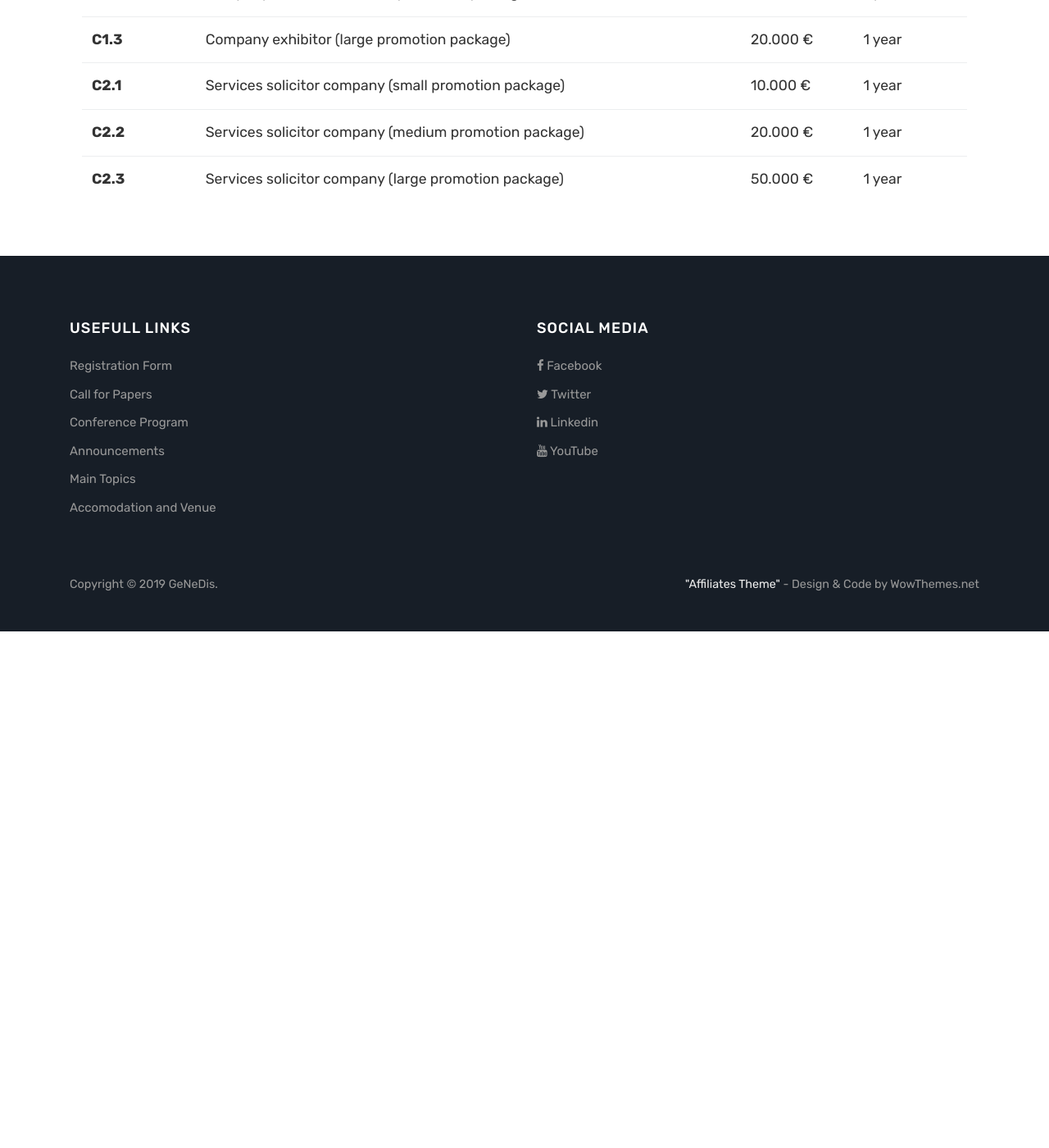
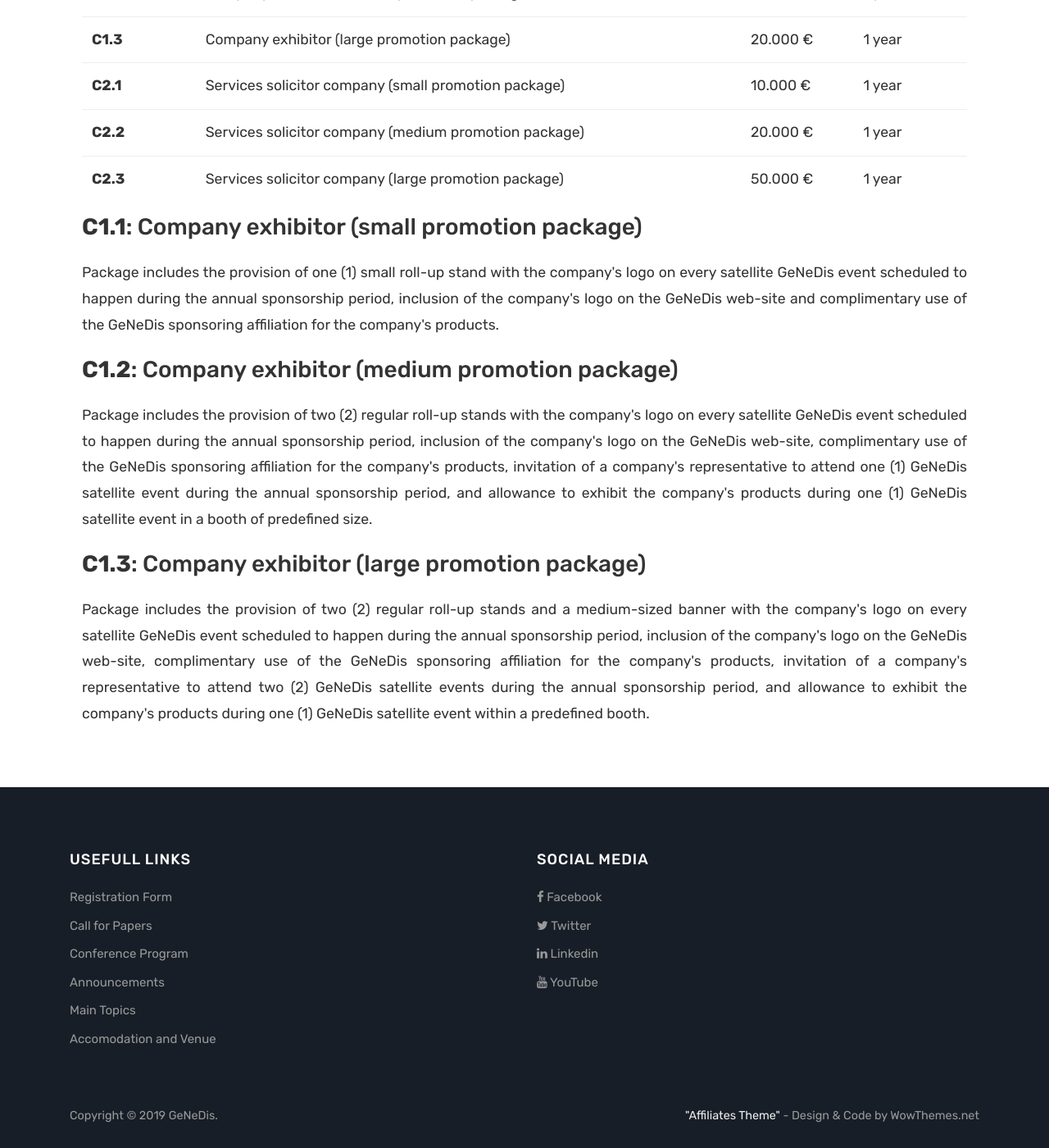
Before and after one commit to Covide-1797/genedis, a Jekyll site: the page built from pages/partnership.html, in a window 1280 px wide and 1400 px high, scrolled down 706 px. Shown: the whole window at 82% size. Built offline with Jekyll 4.4.1, drawn with Linux system fonts in a browser that asks for light colours; before the commit the page ends 1476 px from its top, so only the background shows below that; some of the changed text lies outside the part shown.

Commit message:
Update partnership.html

```diff
--- a/pages/partnership.html
+++ b/pages/partnership.html
@@ -1,14 +1,14 @@
 ---
 layout: page
-title: GeNeDis Fees & Sponsorship Packages
+title: Fees & Sponsorship Packages
 ---
 
 <div class="container">
     <div class="row">
-        <div class="col-sm-12 table-responsive">
+        <div class="col-md-12 table-responsive">
             <table class="table">
                 <thead>
-                    <tr class="bg-light">
+                    <tr class="table-warning">
                         <th scope="col">Fee Type</th>
                         <th scope="col"></th>
                         <th scope="col">Fee cost</th>
@@ -34,7 +34,7 @@
                         <td>800 €</td>
                         <td>1 year</td>
                     </tr>
-                    <tr class="bg-light">
+                    <tr class="table-warning">
                         <th scope="row"></th>
                         <td><strong>Sponsorship type</strong></td>
                         <td></td>
@@ -79,5 +79,24 @@
                 </tbody>
             </table>
         </div>
+        <div class="hr"></div>
+        <div class="col-md-12">
+            <h3><strong>C1.1</strong>: Company exhibitor (small promotion package)</h3>
+            <p class="text-justify">
+                Package includes the provision of one (1) small roll-up stand with the company's logo on every satellite GeNeDis event scheduled to happen during the annual sponsorship period, inclusion of the company's logo on the GeNeDis web-site and complimentary use of the GeNeDis sponsoring affiliation for the company's products.
+            </p>
+        </div>
+        <div class="col-md-12">
+            <h3><strong>C1.2</strong>: Company exhibitor (medium promotion package)</h3>
+            <p class="text-justify">
+                Package includes the provision of two (2) regular roll-up stands with the company's logo on every satellite GeNeDis event scheduled to happen during the annual sponsorship period, inclusion of the company's logo on the GeNeDis web-site, complimentary use of the GeNeDis sponsoring affiliation for the company's products, invitation of a company's representative to attend one (1) GeNeDis satellite event during the annual sponsorship period, and allowance to exhibit the company's products during one (1) GeNeDis satellite event in a booth of predefined size.
+            </p>
+        </div>
+        <div class="col-md-12">
+            <h3><strong>C1.3</strong>: Company exhibitor (large promotion package)</h3>
+            <p class="text-justify">
+                Package includes the provision of two (2) regular roll-up stands and a medium-sized banner with the company's logo on every satellite GeNeDis event scheduled to happen during the annual sponsorship period, inclusion of the company's logo on the GeNeDis web-site, complimentary use of the GeNeDis sponsoring affiliation for the company's products, invitation of a company's representative to attend two (2) GeNeDis satellite events during the annual sponsorship period, and allowance to exhibit the company's products during one (1) GeNeDis satellite event within a predefined booth.
+            </p>
+        </div>
     </div>
 </div>
```
